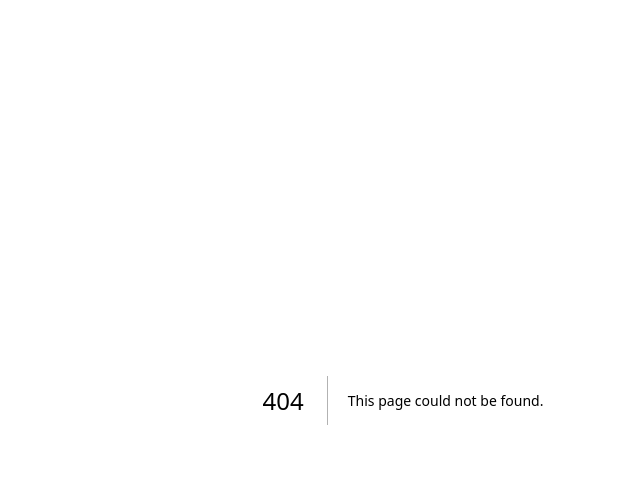
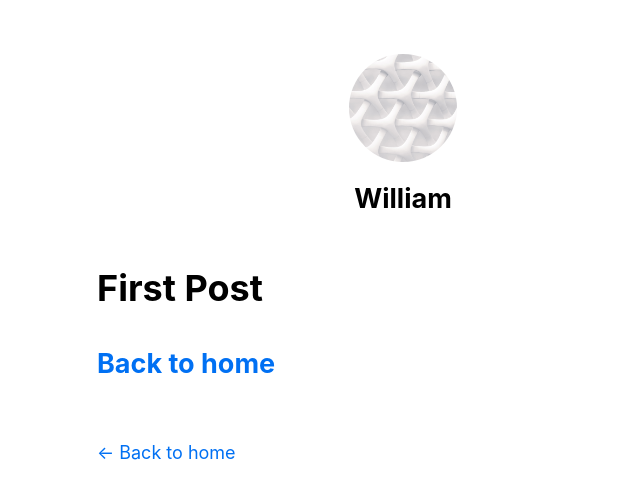
Before and after one commit to coding-quizzer/next-js-tutorial, a Next.js app: page /posts/first-post in a window 1280 px wide. Before the commit this address had no page. Shown: the top 498 px of the page, without its empty margins (237-877 px from the left). Built offline with nearby package versions, Linux system fonts and the light colour scheme.

Commit message:
Work through Next.js tutorial and begin adding blog layout

```diff
--- /dev/null
+++ b/components/layout.js
@@ -0,0 +1,70 @@
+import Head from 'next/head';
+import Image from 'next/image';
+import styles from './layout.module.css';
+import utilStyles from '../styles/utils.module.css';
+import Link from 'next/link';
+
+const name = "William";
+export const siteTitle = 'Next.js Sample Website';
+
+export default function Layout({ children, home }) {
+  return (<div className={styles.container}>
+    <Head>
+      <link rel="icon" href="/favicon.ico" />
+      <meta
+        name="description"
+        content="Learn how to build a personal website using Next.js"
+      />
+      <meta
+        property="og:image"
+        content={`https://og-image.vercel.app/${encodeURI(
+          siteTitle,
+        )}.png?theme=light&md=0&fontSize=75px&images=https%3A%2F%2Fassets.vercel.com%2Fimage%2Fupload%2Ffront%2Fassets%2Fdesign%2Fnextjs-black-logo.svg`}
+      />
+      <meta name="og:title" content={siteTitle} />
+      <meta name="twitter:card" content="summary_large_image" />
+    </Head>
+    <header className={styles.header}>
+      {home ? (
+        <>
+          <Image
+            priority
+            src="/images/profile.jpg"
+            className={utilStyles.borderCircle}
+            height={144}
+            width={144}
+            alt=""
+          />
+          <h1 className={utilStyles.heading2Xl}>{name}</h1>
+        </>
+      ) : (
+        <>
+          <Link href="/">
+            <Image
+              priority
+              src="/images/profile.jpg"
+              className={utilStyles.borderCircle}
+              height={108}
+              width={108}
+              alt
+            />
+          </Link>
+          <h2 className={utilStyles.headingLg}>
+            <Link href="/" className={utilStyles.colorInherit}>
+              {name}
+            </Link>
+          </h2>
+        </>
+      )}
+    </header>
+    <main>{children}</main>
+    {!home && (
+      <div className={styles.backToHome}>
+        <Link href="/">← Back to home</Link>
+      </div>
+    )}
+
+  </div>
+
+  );
+}
--- /dev/null
+++ b/components/layout.module.css
@@ -0,0 +1,15 @@
+.container {
+  max-width: 36rem;
+  padding: 0 1rem;
+  margin: 3rem auto 6rem;
+}
+
+.header {
+  display: flex;
+  flex-direction: column;
+  align-items: center;
+}
+
+.backToHome {
+  margin: 3rem 0 0;
+}
--- /dev/null
+++ b/pages/_app.js
@@ -0,0 +1,4 @@
+import '../styles/global.css';
+export default function App({ Component, pageProps }) {
+  return <Component {...pageProps} />;
+}
--- /dev/null
+++ b/pages/posts/first-post.js
@@ -0,0 +1,19 @@
+import Link from 'next/link';
+import Head from 'next/head';
+import Script from 'next/script';
+import Layout from '../../components/layout';
+export default function FirstPost() {
+  return (
+    <>
+      <Layout>
+        <Head>
+          <title>First Post</title>
+        </Head>
+        <h1>First Post</h1>
+        <h2>
+          <Link href="/">Back to home</Link>
+        </h2>
+      </Layout>
+    </>
+  );
+}
--- /dev/null
+++ b/styles/global.css
@@ -0,0 +1,27 @@
+html,
+body {
+  padding: 0;
+  margin: 0;
+  font-family: -apple-system, BlinkMacSystemFont, Segoe UI, Roboto, Oxygen, Ubuntu,
+    Cantarell, Fira Sans, Droid Sans, Helvetica Neue, sans-serif;
+  line-height: 1.6;
+  font-size: 18px;
+}
+
+* {
+  box-sizing: border-box;
+}
+
+a {
+  color: #0070f3;
+  text-decoration: none;
+}
+
+a:hover {
+  text-decoration: underline;
+}
+
+img {
+  max-width: 100%;
+  display: block;
+}
--- /dev/null
+++ b/styles/utils.module.css
@@ -0,0 +1,52 @@
+.heading2Xl {
+  font-size: 2.5rem;
+  line-height: 1.2;
+  font-weight: 800;
+  letter-spacing: -0.05rem;
+  margin: 1rem 0;
+}
+
+.headingXl {
+  font-size: 2rem;
+  line-height: 1.3;
+  font-weight: 800;
+  letter-spacing: -0.05rem;
+  margin: 1rem 0;
+}
+
+.headingLg {
+  font-size: 1.5rem;
+  line-height: 1.4;
+  margin: 1rem 0;
+}
+
+.headingMd {
+  font-size: 1.2rem;
+  line-height: 1.5;
+}
+
+.borderCircle {
+  border-radius: 9999px;
+}
+
+.colorInherit {
+  color: inherit;
+}
+
+.padding1px {
+  padding-top: 1px;
+}
+
+.list {
+  list-style: none;
+  padding: 0;
+  margin: 0;
+}
+
+.listItem {
+  margin: 0 0 1.25rem;
+}
+
+.lightText {
+  color: #666;
+}
```
Also changed, not shown: pages/index.js (+15 -106 lines), public/images/profile.jpg (added), public/vercel.svg (deleted), styles/globals.css (line endings or trailing spaces).
